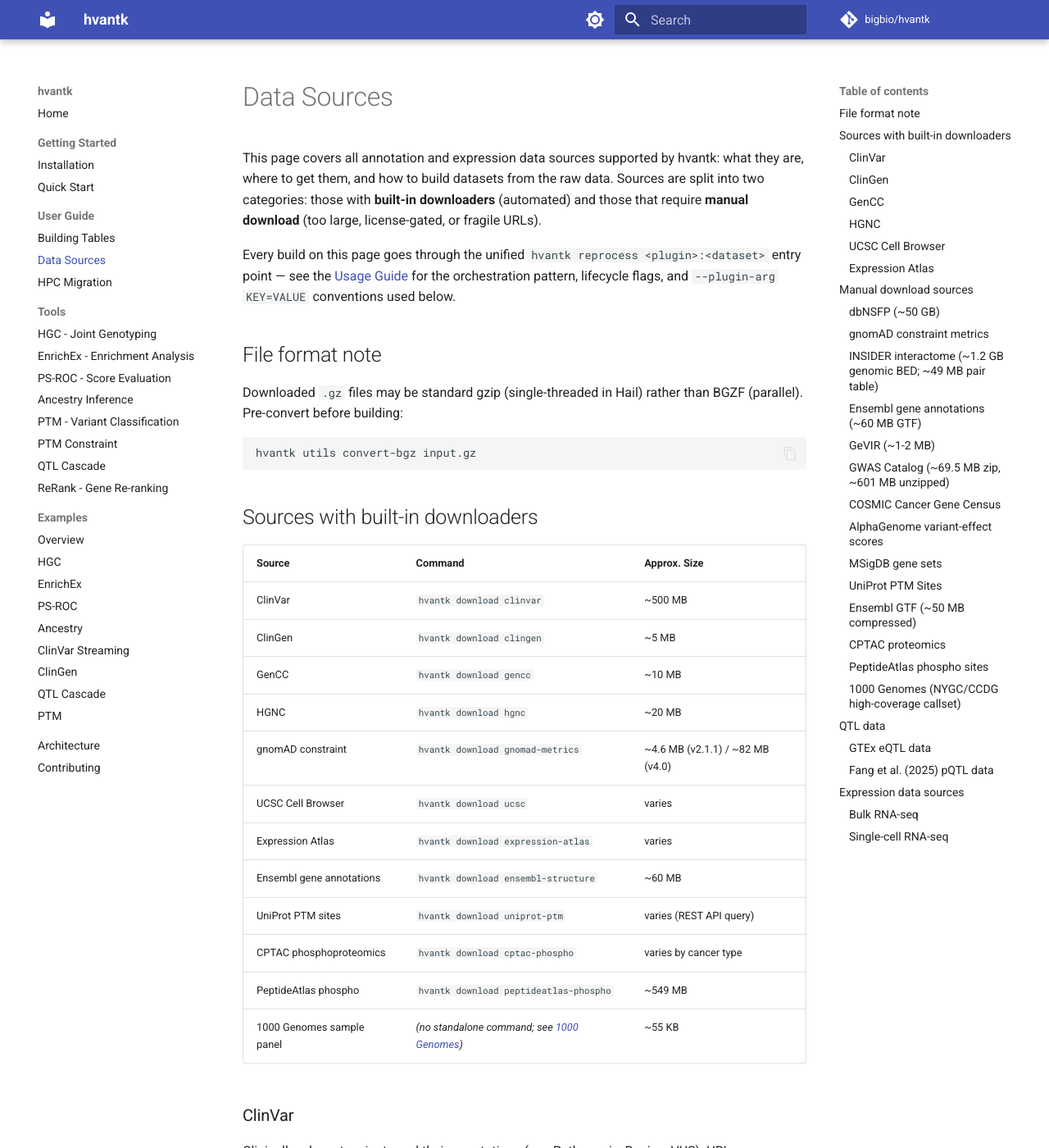
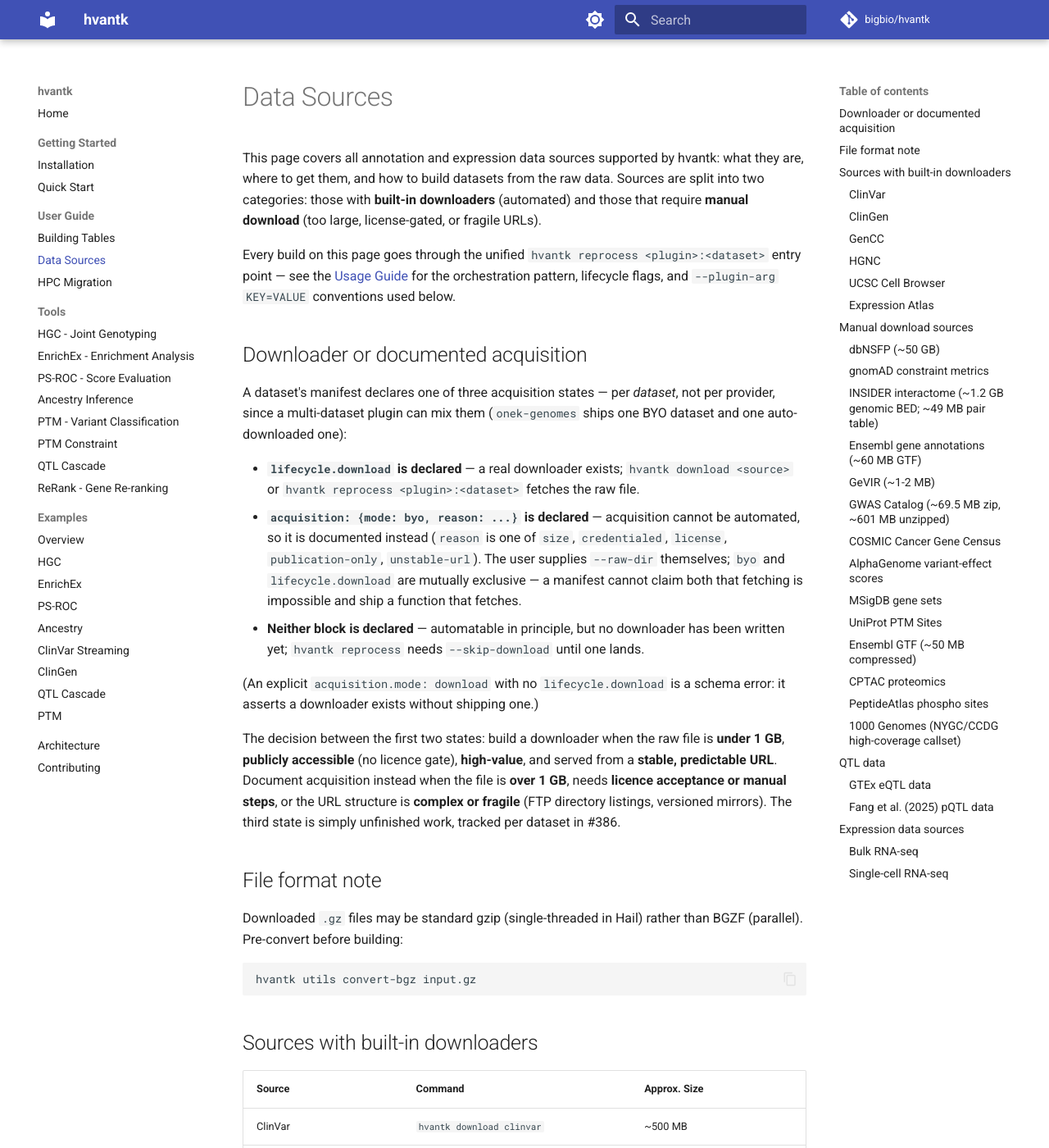
Before and after one commit to bigbio/hvantk, an MkDocs documentation site: the page built from docs_site/guide/data-sources.md, in a window 1280 px wide and 1400 px high. Shown: the whole window at 82% size. Built offline with MkDocs 1.6.1 and Material for MkDocs 9.7.7, drawn with Linux system fonts in a browser that asks for light colours; comment, search, counter and statistics services are not loaded.

Commit message:
docs: publish the downloader decision framework; stop citing an untracked file
Add a "Downloader or documented acquisition" section to
docs_site/guide/data-sources.md stating the decision framework and the
three per-dataset acquisition states, derived from the plugin manifest
schema, loader, and tests. Repoint every other tracked reference to the
gitignored CLAUDE.md at this new section, or reword it to state the
convention directly, so public readers no longer hit a dangling citation.

Fixes #387.

```diff
--- a/docs_site/guide/data-sources.md
+++ b/docs_site/guide/data-sources.md
@@ -3,6 +3,32 @@
 This page covers all annotation and expression data sources supported by hvantk: what they are, where to get them, and how to build datasets from the raw data. Sources are split into two categories: those with **built-in downloaders** (automated) and those that require **manual download** (too large, license-gated, or fragile URLs).
 
 Every build on this page goes through the unified `hvantk reprocess <plugin>:<dataset>` entry point — see the [Usage Guide](usage.md#1-build-a-dataset-with-hvantk-reprocess) for the orchestration pattern, lifecycle flags, and `--plugin-arg KEY=VALUE` conventions used below.
+
+## Downloader or documented acquisition
+
+A dataset's manifest declares one of three acquisition states — per *dataset*, not
+per provider, since a multi-dataset plugin can mix them (`onek-genomes` ships one BYO
+dataset and one auto-downloaded one):
+
+- **`lifecycle.download` is declared** — a real downloader exists; `hvantk download
+  <source>` or `hvantk reprocess <plugin>:<dataset>` fetches the raw file.
+- **`acquisition: {mode: byo, reason: ...}` is declared** — acquisition cannot be
+  automated, so it is documented instead (`reason` is one of `size`, `credentialed`,
+  `license`, `publication-only`, `unstable-url`). The user supplies `--raw-dir`
+  themselves; `byo` and `lifecycle.download` are mutually exclusive — a manifest
+  cannot claim both that fetching is impossible and ship a function that fetches.
+- **Neither block is declared** — automatable in principle, but no downloader has
+  been written yet; `hvantk reprocess` needs `--skip-download` until one lands.
+
+(An explicit `acquisition.mode: download` with no `lifecycle.download` is a schema
+error: it asserts a downloader exists without shipping one.)
+
+The decision between the first two states: build a downloader when the raw file is
+**under 1 GB**, **publicly accessible** (no licence gate), **high-value**, and served
+from a **stable, predictable URL**. Document acquisition instead when the file is
+**over 1 GB**, needs **licence acceptance or manual steps**, or the URL structure is
+**complex or fragile** (FTP directory listings, versioned mirrors). The third state is
+simply unfinished work, tracked per dataset in #386.
 
 ## File format note
 
```
Also changed, not shown: CONTRIBUTING.md (+1 -1 lines), hvantk/skills/onek_genomes/SKILL.md (+1 -1 lines), 5 other files.
